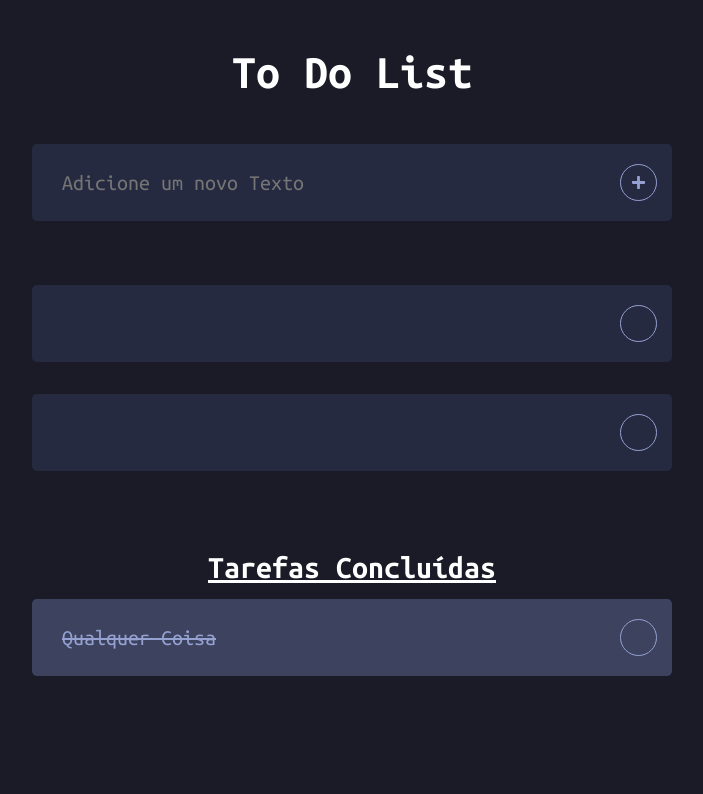
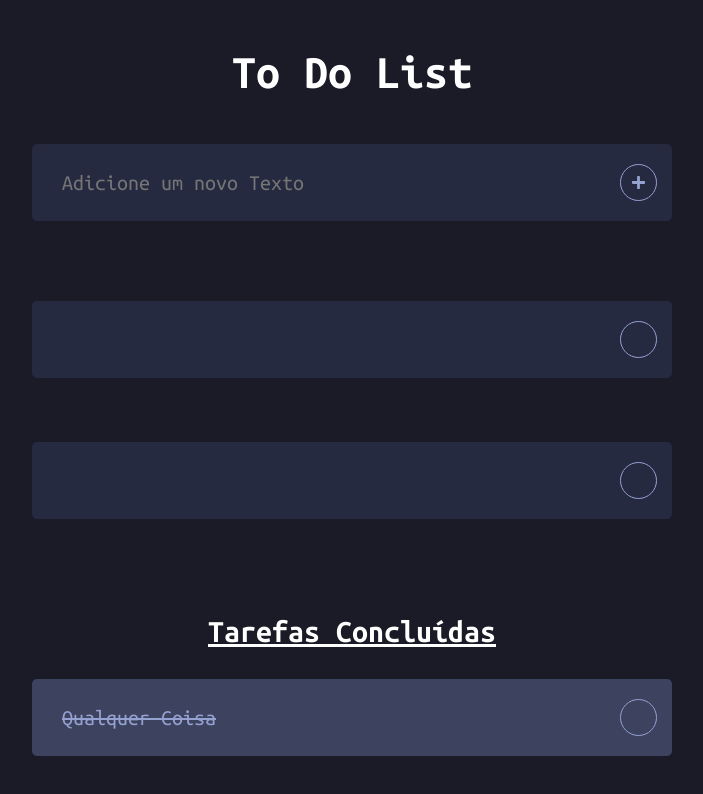
Before and after one commit to NatanALima/projeto-todolist, a React (Vite) app: page / in a window 1280 px wide. Shown: the top 794 px of the page, without its empty margins (288-991 px from the left). Built offline with nearby package versions, Linux system fonts and the light colour scheme; data requests are answered from the project's data file; some icons are missing.

Commit message:
Adição do Fetch API
- Adição do Fetch API (method GET)
- Primeira utilização do jsonServer

```diff
--- a/db.json
+++ b/db.json
@@ -1,3 +1,6 @@
 {
-    "tasks": []
+  "tasks": [{"id": 1,"type": "text", "placeholder": "Adicione um novo Texto", "value":"", "disabled":false, "btnSelect": "add", "isList": false, "isChecked": false},
+  {"id": 2,"type": "text", "placeholder": "", "value":"", "disabled":true, "btnSelect": "collection", "btnCollection": "default", "isList": true, "isChecked": false},
+  {"id": 3,"type": "text", "placeholder": "", "value":"", "disabled":true, "btnSelect": "collection", "btnCollection": "default", "isList": true, "isChecked": false},
+  {"id": 4,"type": "text", "placeholder": "", "value":"Qualquer Coisa", "disabled": true, "btnSelect": "collection", "btnCollection": "checkedList", "isList": true, "isChecked": true}]
 }
--- a/src/App.jsx
+++ b/src/App.jsx
@@ -1,5 +1,6 @@
 import { createGlobalStyle, styled } from "styled-components";
 import InputContainer from "./components/layout/InputContainer";
+import { useEffect, useState } from "react";
 
 const GlobalStyle = createGlobalStyle `
 :root {
@@ -41,14 +42,23 @@ const ContentTitle = styled.h2`
 `
 
 function App() {
-  const ContentSimulator = [{id: 1,type: "text", placeholder: "Adicione um novo Texto", value:"", disabled:false, btnSelect: "add", isList: false, isChecked: false},
-                            {id: 2,type: "text", placeholder: "", value:"", disabled:true, btnSelect: "collection", btnCollection: "default", isList: true, isChecked: false},
-                            {id: 3,type: "text", placeholder: "", value:"", disabled:true, btnSelect: "collection", btnCollection: "default", isList: true, isChecked: false},
-                            {id: 4,type: "text", placeholder: "", value:"Qualquer Coisa", disabled: true, btnSelect: "collection", btnCollection: "checkedList", isList: true, isChecked: true},]
+  const [tasks, setTasks] = useState([]);
+
+  useEffect(() => {
+    fetch("http://localhost:5000/tasks", {
+      method: "GET",
+      headers: {
+        'Content-Type': 'apllication/json'
+      }
+    })
+    .then(resp => resp.json())
+    .then(data => setTasks(data))
+    .catch(err => console.log(err));
+  },[]);
 
 
-  const listNotChecked = ContentSimulator.filter(item => item.isChecked === false);
-  const listChecked = ContentSimulator.filter(item => item.isChecked === true);
+  const listNotChecked = tasks.filter(item => item.isChecked === false);
+  const listChecked = tasks.filter(item => item.isChecked === true);
 
   return (
     <>
--- a/src/components/layout/InputContainer.jsx
+++ b/src/components/layout/InputContainer.jsx
@@ -9,7 +9,7 @@ const InputContainerWrapper = styled.div`
   display: flex;
   align-items: center;
   width: 50%;
-  margin: ${props => props.$marginDefine == "add" ? "3em 0" : "1em 0"};
+  margin: ${props => props.$marginDefine == "add" ? "3em 0" : "2em 0"};
   padding: 20px 15px;
   background-color: ${props => props.$isChecked ? "var(--containerCheckedColor)" : "var(--containerColor)"};
   color: var(--fontColor);
@@ -31,8 +31,6 @@ const InputWrapper = styled.input`
 export default function InputContainer({type, value, placeholder, disabled, btnSelect, btnCollection, isChecked}) {
   const [isDisabled, setIsDisabled] = useState(disabled || false);
 
-
-
   return(
     <InputContainerWrapper $marginDefine={btnSelect} $isChecked={isChecked}>
       <InputWrapper type={type} value={value} placeholder={placeholder} disabled={isDisabled}/>
```
